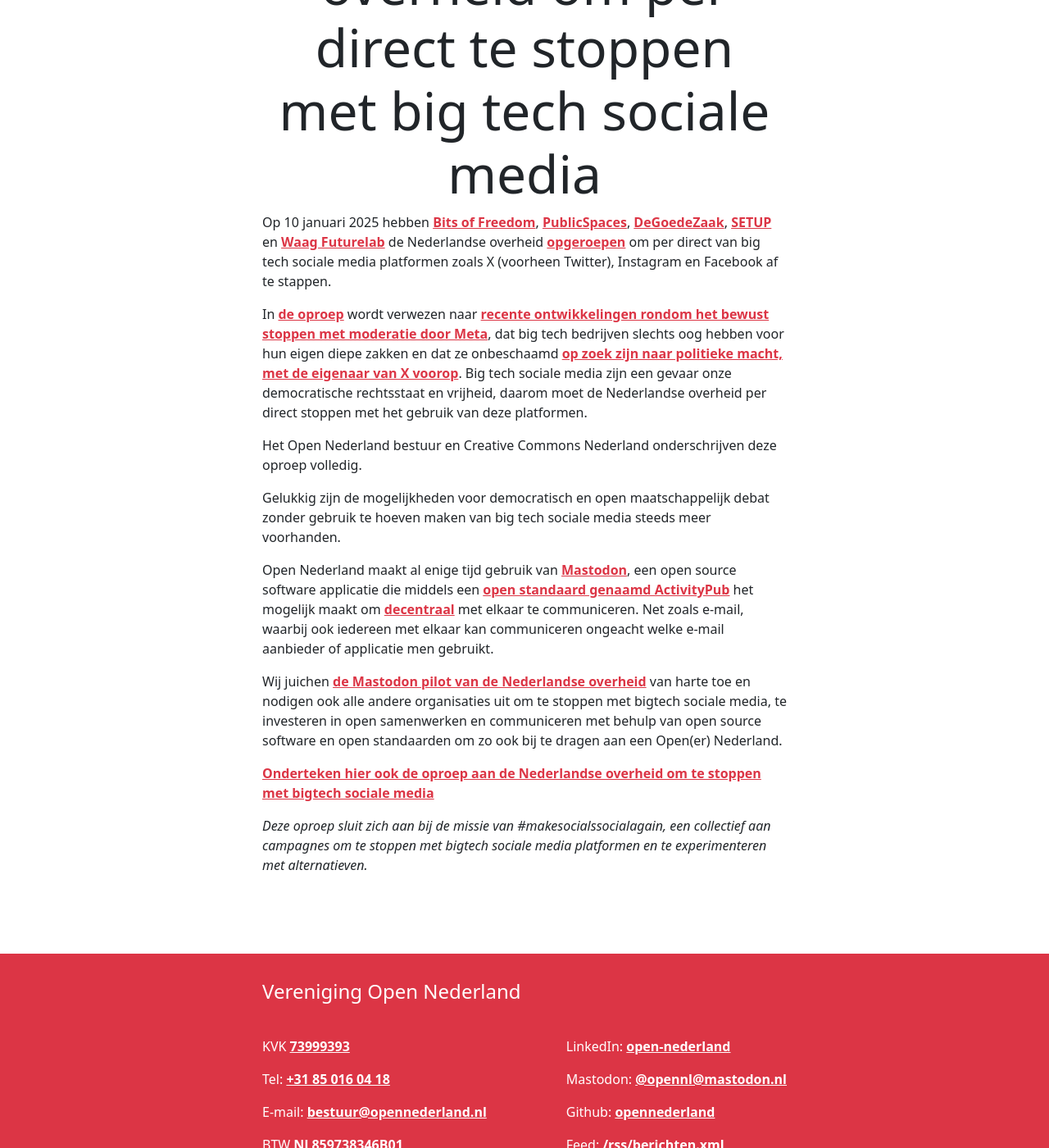
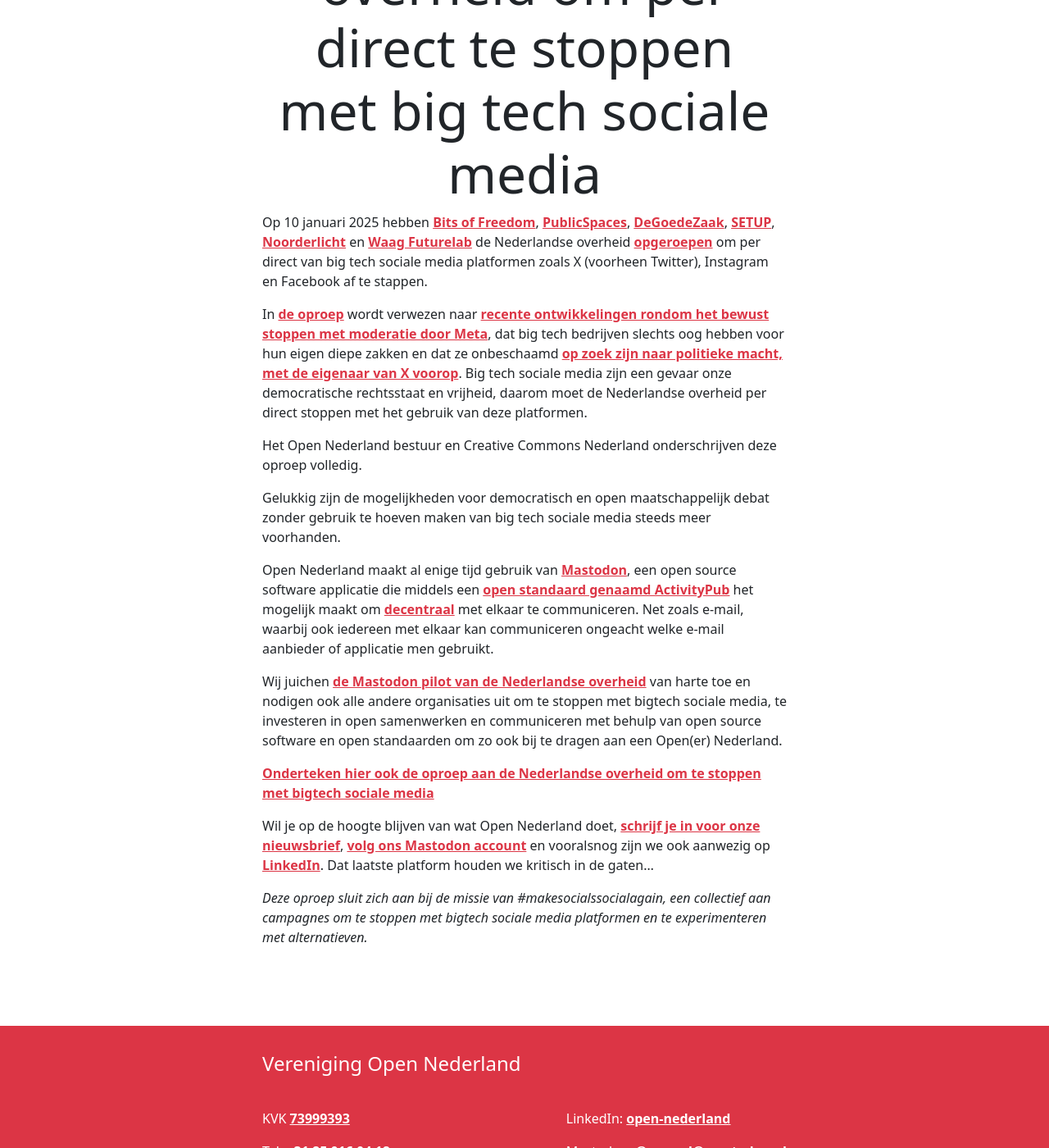
Before and after one commit to opennederland/www.opennederland.nl, a Jekyll site: the page built from _posts/2025-01-11-open-nederland-onderschrijft-oproep-aan-NL-overheid-om-te-stoppen-met-bigtech-sociale-media.md, in a window 1280 px wide and 1400 px high, scrolled down 626 px. Shown: the whole window at 82% size. Built offline with Jekyll 4.4.1, drawn with Linux system fonts in a browser that asks for light colours; our own code applies the rules of GitHub Pages for plain Markdown files.

Commit message:
Update 2025-01-11-open-nederland-onderschrijft-oproep-aan-NL-overheid-om-te-stoppen-met-bigtech-sociale-media.md
Teksten zijn klaar

```diff
--- a/_posts/2025-01-11-open-nederland-onderschrijft-oproep-aan-NL-overheid-om-te-stoppen-met-bigtech-sociale-media.md
+++ b/_posts/2025-01-11-open-nederland-onderschrijft-oproep-aan-NL-overheid-om-te-stoppen-met-bigtech-sociale-media.md
@@ -6,7 +6,7 @@
 
 # Open Nederland en Creative Commons Nederland onderschrijven oproep aan de Nederlandse overheid om per direct te stoppen met big tech sociale media
 
-Op 10 januari 2025 hebben [Bits of Freedom](https://www.bitsoffreedom.nl/), [PublicSpaces](https://publicspaces.net/), [DeGoedeZaak](https://www.degoedezaak.org/), [SETUP](https://www.setup.nl/) en [Waag Futurelab](https://waag.org/nl/) de Nederlandse overheid [opgeroepen](https://nos.nl/nieuwsuur/artikel/2551204-internetorganisaties-roepen-overheid-op-te-stoppen-met-sociale-media) om per direct van big tech sociale media platformen zoals X (voorheen Twitter), Instagram en Facebook af te stappen.
+Op 10 januari 2025 hebben [Bits of Freedom](https://www.bitsoffreedom.nl/), [PublicSpaces](https://publicspaces.net/), [DeGoedeZaak](https://www.degoedezaak.org/), [SETUP](https://www.setup.nl/), [Noorderlicht](https://noorderlicht.com/) en [Waag Futurelab](https://waag.org/nl/) de Nederlandse overheid [opgeroepen](https://nos.nl/nieuwsuur/artikel/2551204-internetorganisaties-roepen-overheid-op-te-stoppen-met-sociale-media) om per direct van big tech sociale media platformen zoals X (voorheen Twitter), Instagram en Facebook af te stappen.
 
 In [de oproep](https://www.bitsoffreedom.nl/2025/01/10/oproep-nederlandse-overheid-vertrek-van-de-sociale-media-van-big-tech/) wordt verwezen naar [recente ontwikkelingen rondom het bewust stoppen met moderatie door Meta](https://nos.nl/artikel/2550996-er-waait-een-nieuwe-wind-op-facebook-en-instagram-vs-is-conservatiever-geworden), dat big tech bedrijven slechts oog hebben voor hun eigen diepe zakken en dat ze onbeschaamd [op zoek zijn naar politieke macht, met de eigenaar van X voorop](https://nos.nl/op3/video/2551296-de-politieke-macht-van-elon-musk). Big tech sociale media zijn een gevaar onze democratische rechtsstaat en vrijheid, daarom moet de Nederlandse overheid per direct stoppen met het gebruik van deze platformen.
 
@@ -20,4 +20,6 @@
 
 [Onderteken hier ook de oproep aan de Nederlandse overheid om te stoppen met bigtech sociale media](https://www.bitsoffreedom.nl/campagnes/oproep-aan-de-overheid/)
 
+Wil je op de hoogte blijven van wat Open Nederland doet, [schrijf je in voor onze nieuwsbrief](https://www.opennederland.nl/#aanmelden-nieuwsbrief), [volg ons Mastodon account](https://mastodon.nl/@opennl) en vooralsnog zijn we ook aanwezig op [LinkedIn](https://www.linkedin.com/company/open-nederland/). Dat laatste platform houden we kritisch in de gaten...
+
 *Deze oproep sluit zich aan bij de missie van #makesocialssocialagain, een collectief aan campagnes om te stoppen met bigtech sociale media platformen en te experimenteren met alternatieven.*
```
